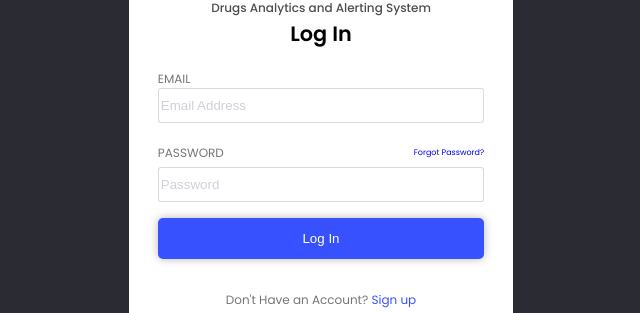
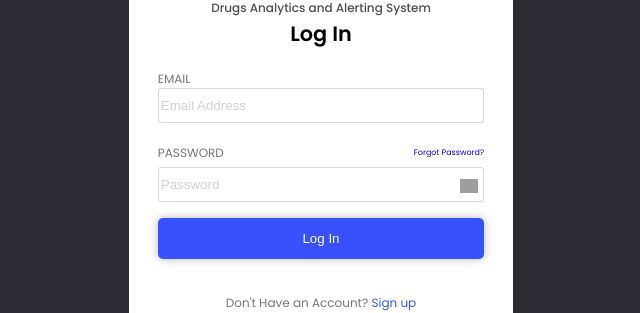
Before and after one commit to Team-Disruptorss-SIH-22/sangmanch-FE, a React (Create React App) app: page /admin-login in a window 1280 px wide. Shown: the part 214-527 px from the top of the page, without its empty margins (319-959 px from the left). Built offline with nearby package versions, Linux system fonts and the light colour scheme; grey boxes are pictures that could not be loaded.

Commit message:
Implement Functionalities
- Added check for emails, password
- Notifications
- Setup function for handling form submit
- Added the showPassword functionality

```diff
--- a/package.json
+++ b/package.json
@@ -10,6 +10,7 @@
     "react-dom": "^17.0.2",
     "react-router-dom": "^6.2.2",
     "react-scripts": "5.0.0",
+    "react-toastify": "^8.2.0",
     "web-vitals": "^2.1.4"
   },
   "scripts": {
--- a/src/index.js
+++ b/src/index.js
@@ -1,11 +1,21 @@
 import React from "react";
 import ReactDOM from "react-dom";
+import { ToastContainer } from "react-toastify";
+
 import "./styles/index.css";
-import {App} from "./components";
+import { App } from "./components";
 
 ReactDOM.render(
   <React.StrictMode>
     <App />
+    <ToastContainer
+      draggable
+      pauseOnHover
+      closeOnClick
+      newestOnTop={false}
+      autoClose={3000}
+      position="top-left"
+    />
   </React.StrictMode>,
   document.getElementById("root")
 );
--- a/src/pages/AdminLogin.js
+++ b/src/pages/AdminLogin.js
@@ -1,7 +1,38 @@
 import { Link } from "react-router-dom";
+import { useState } from "react";
+import { toast } from "react-toastify";
+import "react-toastify/dist/ReactToastify.css";
+
 import styles from "../styles/adminlogin.module.css";
 
 const AdminLogin = () => {
+  const [email, setEmail] = useState("");
+  const [password, setPassword] = useState("");
+  const [passwordShown, setPasswordShown] = useState(false);
+  const [loggingIn, setLoggingIn] = useState(false);
+
+  const togglePassword = (e) => {
+    e.preventDefault();
+    setPasswordShown(!passwordShown);
+  };
+
+  const handleSubmit = (e) => {
+    e.preventDefault();
+
+    // console.log("Inside HandleSubmit");
+    let error = false;
+    setLoggingIn(true);
+
+    if (!email || !password) {
+      toast.error("Please enter both Email and Password");
+      error = true;
+    }
+
+    if (error) {
+      return setLoggingIn(false);
+    }
+  };
+
   return (
     <div className={styles.container}>
       <div className={styles.loginPageContainer}>
@@ -20,23 +51,63 @@ const AdminLogin = () => {
           <p className={styles.loginTitle}>Log In</p>
         </div>
 
-        <div className={styles.formContainer}>
+        <form className={styles.formContainer}>
           <div className={styles.inputContainer}>
-            <label for="email">EMAIL</label>
-            <input type="email" name="email" placeholder="Email Address" />
+            <label htmlFor="email">EMAIL</label>
+            <input
+              type="email"
+              id="email"
+              value={email}
+              onChange={(e) => setEmail(e.target.value)}
+              placeholder="Email Address"
+            />
           </div>
+
           <div className={styles.inputContainer}>
             <div className={styles.forPassword}>
-              <label for="password">PASSWORD</label>
-              <Link to="/" className={styles.forgotPassword}><p>Forgot Password?</p></Link>
+              <label htmlFor="password">PASSWORD</label>
+              <Link to="/" className={styles.forgotPassword}>
+                <p>Forgot Password?</p>
+              </Link>
             </div>
-            <input type="password" name="password" placeholder="Password" />
+            <div class={styles.inputPassword}>
+              <input
+                type={passwordShown ? "text" : "password"}
+                id="password"
+                value={password}
+                onChange={(e) => setPassword(e.target.value)}
+                placeholder="Password"
+              />
+              <button class={styles.showPassword} onClick={togglePassword}>
+                {passwordShown ? (
+                  <img
+                    src="https://cdn-icons-png.flaticon.com/512/565/565655.png"
+                    alt="hide-password"
+                  />
+                ) : (
+                  <img
+                    src="https://cdn-icons-png.flaticon.com/512/159/159604.png"
+                    alt="show-password"
+                  />
+                )}
+              </button>
+            </div>
           </div>
-          <button className={styles.submit}>Log In</button>
-        </div>
+
+          <button
+            type="submit"
+            onClick={handleSubmit}
+            className={styles.submit}
+            disabled={loggingIn}
+          >
+            {loggingIn ? "Logging In.." : "Log In"}
+          </button>
+        </form>
 
         <div className={styles.footer}>
-          <p>Don't Have an Account? <Link to="/">Sign up</Link></p>
+          <p>
+            Don't Have an Account? <Link to="/">Sign up</Link>
+          </p>
         </div>
       </div>
     </div>
--- a/src/styles/adminlogin.module.css
+++ b/src/styles/adminlogin.module.css
@@ -100,6 +100,10 @@ body {
   border-radius: 3px;
 }
 
+.formContainer .inputContainer input:focus {
+  outline: none;
+}
+
 .formContainer .inputContainer label {
   font-size: 0.75rem;
   color: var(--colorLighter2);
@@ -108,6 +112,7 @@ body {
 .formContainer .inputContainer .forPassword {
   width: 100%;
   display: flex;
+  position: relative;
   align-items: center;
   justify-content: space-between;
   color: var(--colorLighter2);
@@ -122,6 +127,27 @@ body {
 .formContainer .inputContainer .forgotPassword:hover {
   font-size: 0.5rem;
   text-decoration: underline;
+}
+
+.formContainer .inputContainer .inputPassword {
+  width: 100%;
+  position: relative;
+  /* border: 1px solid cyan; */
+}
+
+.formContainer .inputContainer .showPassword {
+  background-color: transparent;
+  border: none;
+  width: 30px;
+  position: absolute;
+  right: 0;
+  bottom: 5px;
+  cursor: pointer;
+  /* border: 1px solid cyan; */
+}
+
+.formContainer .inputContainer .showPassword img {
+  width: 100%;
 }
 
 .submit {
@@ -139,18 +165,18 @@ body {
   cursor: pointer;
 }
 
-.footer{
-    margin-top: 5%;
+.footer {
+  margin-top: 6%;
   font-size: 0.75rem;
   color: var(--colorLighter2);
 }
 
-.footer a{
+.footer a {
   font-weight: var(--fontRegular);
   color: var(--colorbutton);
   text-decoration: none;
 }
 
-.footer a:hover{
+.footer a:hover {
   text-decoration: underline;
 }
```
Also changed, not shown: 1 other file (tests, documents, lock files or other folders). Lines whose indentation alone changed are shown as unchanged.
